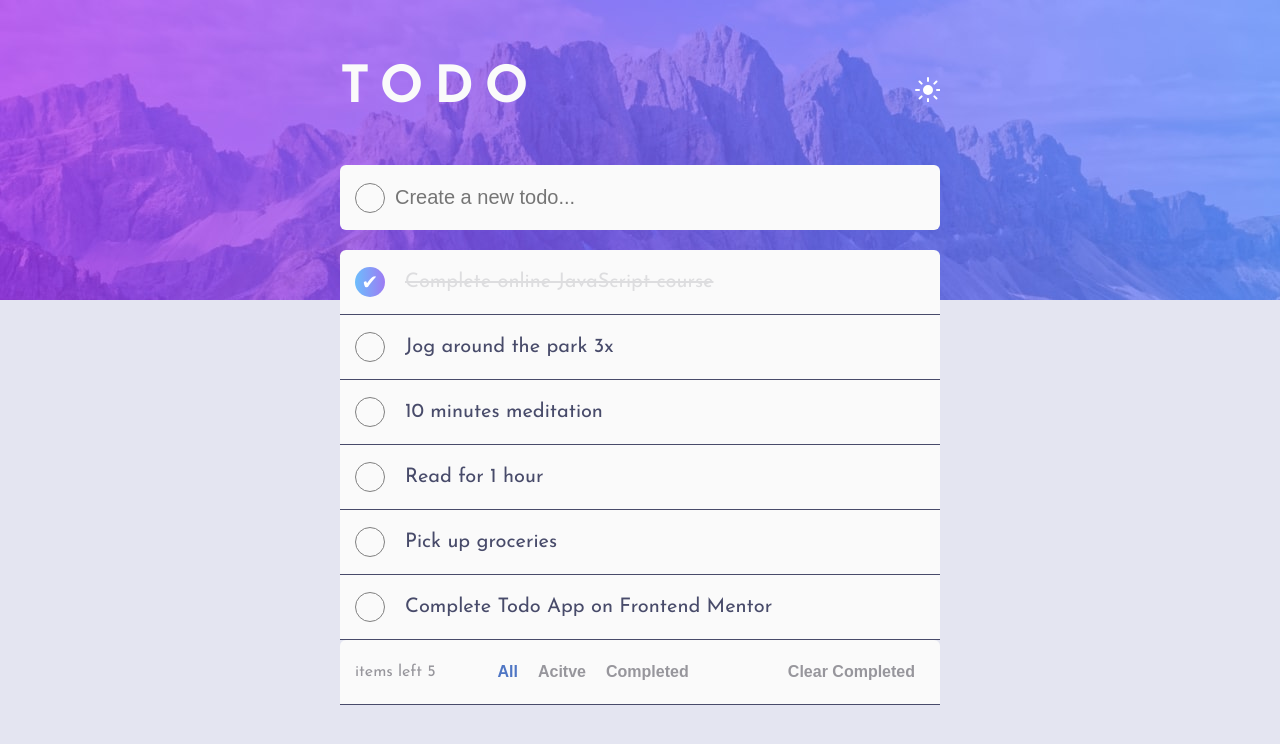
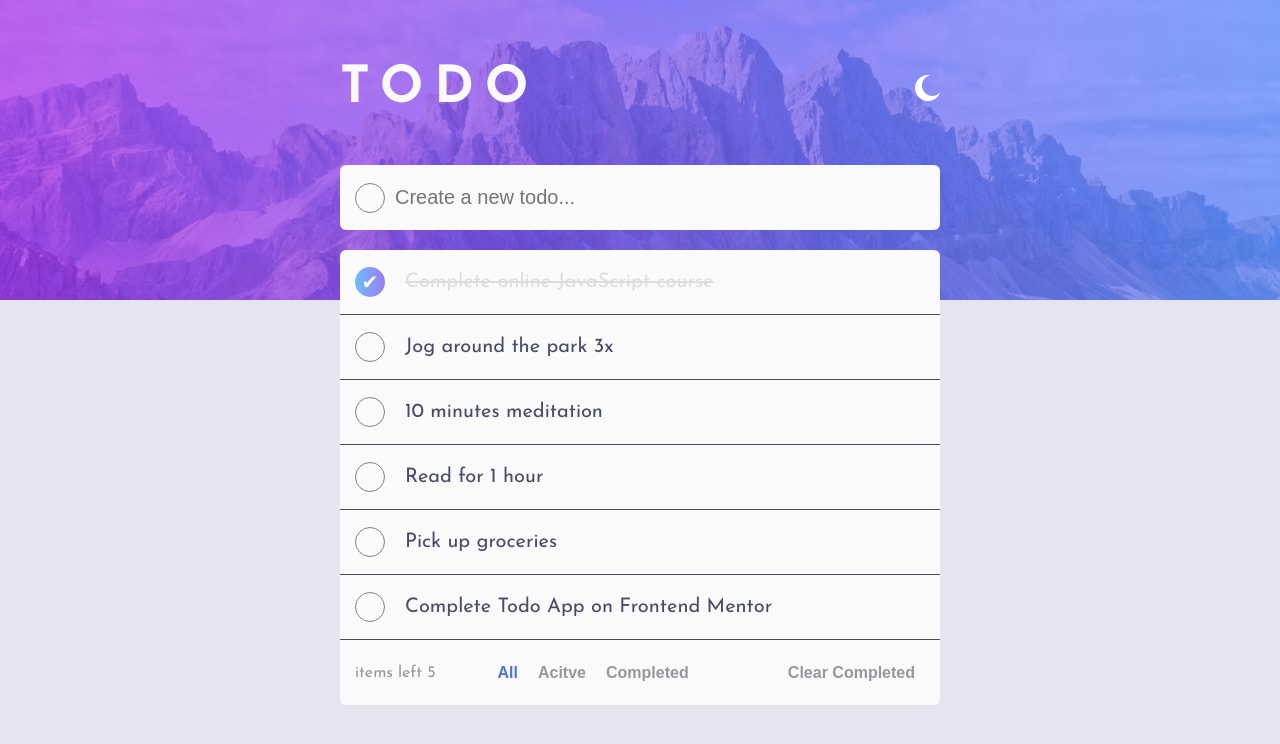
Before and after one commit to dd44it/study_projects, a React (Vite) app: page / in a window 1280 px wide. Shown: the top 744 px of the page. Built offline with nearby package versions, Linux system fonts and the light colour scheme.

Commit message:
fix: style

```diff
--- a/src/style/App.css
+++ b/src/style/App.css
@@ -58,19 +58,19 @@
 
 .switch-theme {
   background-repeat: no-repeat;
-  height: 25px;
+  height: 30px;
   width: 25px;
   cursor: pointer;
 }
 
 /* .switch-theme */
 .switch-theme-light {
-  background: url("../assets/icon-sun.svg");
+  background: url("../assets/icon-moon.svg");
   background-repeat: no-repeat;
 }
 
 .switch-theme-night {
-  background: url("../assets/icon-moon.svg");
+  background: url("../assets/icon-sun.svg");
   background-repeat: no-repeat;
 }
 
@@ -109,7 +109,6 @@
   width: 600px;
   margin: 0 auto;
   text-align: left;
-  border-radius: 6px 6px 0 0;
   /* box-shadow: 0px 19px 53px -17px hsl(var(--clr-light-grayish-blue));
   -webkit-box-shadow: 0px 19px 53px -17px hsl(var(--clr-light-very-grayish-blue));
   -moz-box-shadow: 0px 19px 53px -17px hsl(var(--clr-light-very-grayish-blue)); */
@@ -185,6 +184,8 @@
   gap: 5px;
   font-size: 16px;
   color: hsl(var(--clr-light-black-gray));
+  border-bottom: 0;
+  border-radius: 0 0 6px 6px;
 }
 
 .filter-button_wrapper {
```
